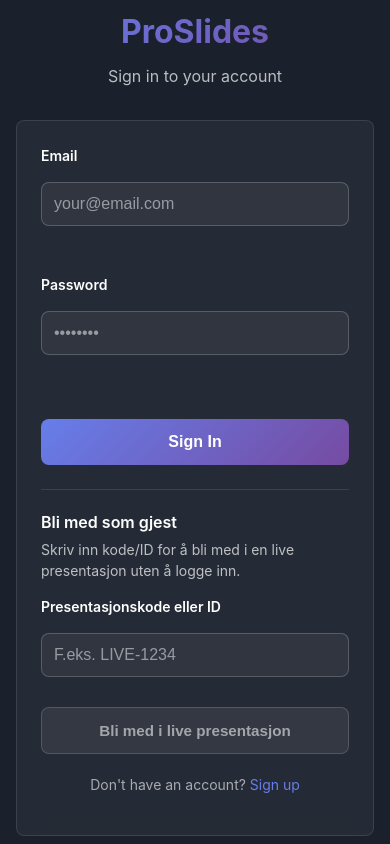
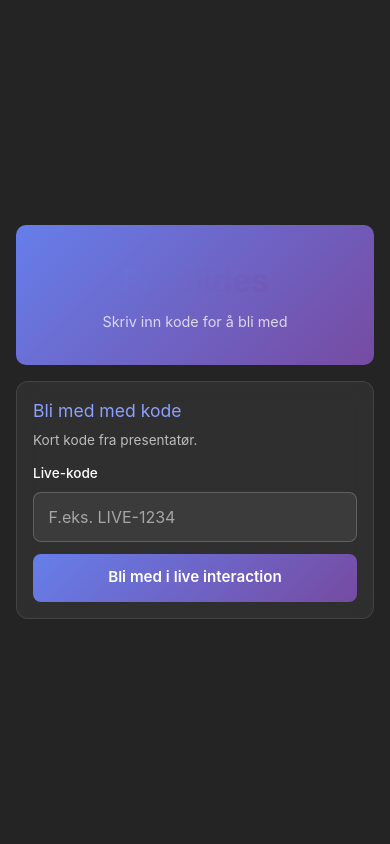
Before and after one commit to Baitedr/Bachelor_Gruppe1, a React (Vite) app in the folder frontend/: page / in a window 390 px wide. Built offline with nearby package versions, Linux system fonts and the light colour scheme.

Commit message:
Lagt til om aspect ratio er samme eller mindre enn mobilformat, ser man mobilversjon av nettsiden der man kan interacte med bla. polls

```diff
--- a/frontend/package.json
+++ b/frontend/package.json
@@ -17,6 +17,7 @@
     "tailwindcss": "^4.1.18"
   },
   "devDependencies": {
+    "@tailwindcss/vite": "^4.1.18",
     "@types/react": "^18.2.43",
     "@types/react-dom": "^18.2.17",
     "@vitejs/plugin-react": "^4.2.1",
@@ -24,6 +25,6 @@
     "eslint-plugin-react": "^7.33.2",
     "eslint-plugin-react-hooks": "^4.6.0",
     "eslint-plugin-react-refresh": "^0.4.5",
-    "vite": "^5.0.8"
+    "vite": "^7.3.1"
   }
 }
--- a/frontend/src/App.jsx
+++ b/frontend/src/App.jsx
@@ -4,7 +4,9 @@ import api from './services/api'
 import PresentationEditor from './components/PresentationEditor'
 import Login from './components/Login'
 import PollPage from './components/PollPage'
+import PhoneInteraction from './components/MobileComponents/PhoneInteraction'
 
+const MOBILE_BREAKPOINT = 768;
 
 function App() {
   const [apiStatus, setApiStatus] = useState(null)
@@ -13,6 +15,31 @@ function App() {
   const [currentPage, setCurrentPage] = useState('login')
   const [user, setUser] = useState(null)
   const [isAuthChecking, setIsAuthChecking] = useState(true)
+
+  const isMobileDevice = () => {
+    const hasSmallViewport = window.innerWidth <= MOBILE_BREAKPOINT
+    const isTouchDevice = window.matchMedia('(pointer: coarse)').matches
+    const userAgentIsMobile = /Mobi|Android|iPhone|iPad|iPod/i.test(navigator.userAgent)
+    return hasSmallViewport || isTouchDevice || userAgentIsMobile
+  }
+
+  useEffect(() => {
+    const checkMobile = () => {
+      const isMobile = isMobileDevice()
+      if (isMobile) {
+        setCurrentPage('phoneinteraction')
+      } else {
+        setCurrentPage((prevPage) => {
+          if (prevPage !== 'phoneinteraction') return prevPage
+          return user ? 'home' : 'login'
+        })
+      }
+    }
+
+    checkMobile()
+    window.addEventListener('resize', checkMobile)
+    return () => window.removeEventListener('resize', checkMobile)
+  }, [user])
 
   useEffect(() => {
     const restoreSession = async () => {
@@ -24,7 +51,12 @@ function App() {
       try {
         const data = await api.me()
         setUser(data.user)
-        setCurrentPage('home')
+
+        // Only set to home if we are not on mobile
+        const isMobile = isMobileDevice()
+        if (!isMobile) {
+          setCurrentPage('home')
+        }
       } catch (err) {
         await api.logout()
         setUser(null)
@@ -67,7 +99,7 @@ function App() {
 
   const handleLoginSuccess = (userData) => {
     setUser(userData)
-    setCurrentPage('home')
+    setCurrentPage(isMobileDevice() ? 'phoneinteraction' : 'home')
   }
 
   const handleLogout = async () => {
@@ -80,9 +112,13 @@ function App() {
     return <div className="App">Loading...</div>
   }
 
-  // If not logged in, show login page
-  if (!user) {
+  // If not logged in and not on phone interaction, show login page
+  if (!user && currentPage !== 'phoneinteraction') {
     return <Login onLoginSuccess={handleLoginSuccess} />
+  }
+
+  if (currentPage === 'phoneinteraction') {
+    return <PhoneInteraction />
   }
 
   return (
--- /dev/null
+++ b/frontend/src/CSScomponents/PhoneInteraction.css
@@ -0,0 +1,149 @@
+.phone-interaction-page {
+  position: fixed;
+  inset: 0;
+  width: 100%;
+  height: 100dvh;
+  overflow: hidden;
+  display: flex;
+  align-items: center;
+  justify-content: center;
+  padding: 1rem;
+}
+
+.phone-interaction-shell {
+  width: 100%;
+  max-width: 420px;
+}
+
+.phone-interaction-header {
+  text-align: center;
+  margin-bottom: 1rem;
+}
+
+.phone-interaction-header h1 {
+  margin: 0;
+  font-size: 2rem;
+  font-weight: 700;
+  color: white;
+  background: linear-gradient(135deg, #667eea 0%, #764ba2 100%);
+  -webkit-background-clip: text;
+  -webkit-text-fill-color: transparent;
+  background-clip: text;
+}
+
+.phone-interaction-header p {
+  margin: 0.35rem 0 0;
+  color: rgba(255, 255, 255, 0.75);
+  font-size: 0.9rem;
+}
+
+.phone-interaction-card {
+  background-color: rgba(255, 255, 255, 0.05);
+  border: 1px solid rgba(255, 255, 255, 0.1);
+  border-radius: 0.75rem;
+  padding: 1rem;
+  -webkit-backdrop-filter: blur(10px);
+  backdrop-filter: blur(10px);
+}
+
+.phone-interaction-card h2 {
+  margin: 0 0 0.4rem;
+  font-size: 1.1rem;
+  color: #8da0ff;
+}
+
+.phone-interaction-card-description {
+  margin: 0 0 0.75rem;
+  font-size: 0.85rem;
+  color: rgba(255, 255, 255, 0.68);
+}
+
+.phone-interaction-join-form {
+  display: flex;
+  flex-direction: column;
+  gap: 0.55rem;
+}
+
+.phone-interaction-join-form label {
+  color: white;
+  font-size: 0.85rem;
+  font-weight: 500;
+}
+
+.phone-interaction-join-form input {
+  width: 100%;
+  padding: 0.75rem 0.9rem;
+  border-radius: 0.5rem;
+  border: 1px solid rgba(255, 255, 255, 0.2);
+  background-color: rgba(255, 255, 255, 0.06);
+  color: white;
+  font-size: 1rem;
+}
+
+.phone-interaction-join-form input::placeholder {
+  color: rgba(255, 255, 255, 0.55);
+}
+
+.phone-interaction-join-form input:focus {
+  outline: none;
+  border-color: #667eea;
+  box-shadow: 0 0 0 3px rgba(102, 126, 234, 0.35);
+}
+
+.phone-interaction-join-form button {
+  width: 100%;
+  margin-top: 0.2rem;
+  padding: 0.78rem 1rem;
+  border: none;
+  border-radius: 0.5rem;
+  background: linear-gradient(135deg, #667eea 0%, #764ba2 100%);
+  color: white;
+  font-weight: 600;
+  font-size: 0.95rem;
+  cursor: pointer;
+}
+
+.phone-interaction-join-form button:disabled {
+  opacity: 0.65;
+  cursor: not-allowed;
+}
+
+.phone-interaction-alert {
+  margin-top: 0.75rem;
+  padding: 0.7rem 0.85rem;
+  border-radius: 0.5rem;
+  border: 1px solid;
+}
+
+.phone-interaction-alert h3 {
+  margin: 0 0 0.15rem;
+  font-size: 0.9rem;
+}
+
+.phone-interaction-alert p {
+  margin: 0;
+  font-size: 0.84rem;
+  line-height: 1.35;
+}
+
+.phone-interaction-alert.error {
+  border-color: #ef4444;
+  background-color: rgba(239, 68, 68, 0.14);
+  color: #fecaca;
+}
+
+.phone-interaction-alert.success {
+  border-color: #22c55e;
+  background-color: rgba(34, 197, 94, 0.14);
+  color: #bbf7d0;
+}
+
+@media (max-height: 620px) {
+  .phone-interaction-header h1 {
+    font-size: 1.65rem;
+  }
+
+  .phone-interaction-card {
+    padding: 0.85rem;
+  }
+}
--- /dev/null
+++ b/frontend/src/components/MobileComponents/PhoneInteraction.tsx
@@ -0,0 +1,138 @@
+import React, { useState, useEffect } from 'react';
+import '../../CSScomponents/PhoneInteraction.css';
+
+interface JoinStatus {
+    type: 'success' | 'error' | null;
+    title: string;
+    message: string;
+}
+
+interface JoinResponse {
+    message?: string;
+    error?: string;
+}
+
+const PhoneInteraction: React.FC = () => {
+    const [joinCode, setJoinCode] = useState<string>('');
+    const [isJoining, setIsJoining] = useState<boolean>(false);
+    const [joinStatus, setJoinStatus] = useState<JoinStatus>({
+        type: null,
+        title: '',
+        message: '',
+    });
+
+    useEffect(() => {
+        setJoinStatus({ type: null, title: '', message: '' });
+    }, []);
+
+    const extractErrorMessage = (error: unknown): string => {
+        if (error instanceof Error && error.message) {
+            return error.message;
+        }
+        return 'Noe gikk galt. Prøv igjen.';
+    };
+
+    const handleJoinInteraction = async (event: React.FormEvent) => {
+        event.preventDefault();
+
+        const normalizedCode = joinCode.trim().toUpperCase();
+
+        if (!normalizedCode) {
+            setJoinStatus({
+                type: 'error',
+                title: 'Kode mangler',
+                message: 'Skriv inn en gyldig kode for å bli med i live interaction.',
+            });
+            return;
+        }
+
+        if (normalizedCode.length < 4) {
+            setJoinStatus({
+                type: 'error',
+                title: 'For kort kode',
+                message: 'Koden må være minst 4 tegn.',
+            });
+            return;
+        }
+
+        setIsJoining(true);
+        setJoinStatus({ type: null, title: '', message: '' });
+
+        try {
+            const response = await fetch('/api/interactions/join', {
+                method: 'POST',
+                headers: {
+                    'Content-Type': 'application/json',
+                },
+                body: JSON.stringify({ code: normalizedCode }),
+            });
+
+            const payload = (await response.json().catch(() => ({}))) as JoinResponse;
+
+            if (!response.ok) {
+                const backendMessage = payload?.error || payload?.message;
+                throw new Error(backendMessage || 'Fant ikke live interaction for denne koden.');
+            }
+
+            setJoinStatus({
+                type: 'success',
+                title: 'Tilkoblet',
+                message: payload?.message || 'Du er nå koblet til live interaction.',
+            });
+            setJoinCode('');
+        } catch (err: unknown) {
+            const isNetworkError = err instanceof TypeError;
+            setJoinStatus({
+                type: 'error',
+                title: 'Kunne ikke koble til',
+                message: isNetworkError
+                    ? 'Får ikke kontakt med server akkurat nå. Sjekk tilkoblingen og prøv igjen.'
+                    : extractErrorMessage(err),
+            });
+        } finally {
+            setIsJoining(false);
+        }
+    };
+
+    return (
+        <div className="phone-interaction-page">
+            <div className="phone-interaction-shell">
+                <header className="phone-interaction-header">
+                    <h1>ProSlides</h1>
+                    <p>Skriv inn kode for å bli med</p>
+                </header>
+
+                <section className="phone-interaction-card">
+                    <h2>Bli med med kode</h2>
+                    <p className="phone-interaction-card-description">
+                        Kort kode fra presentatør.
+                    </p>
+
+                    <form className="phone-interaction-join-form" onSubmit={handleJoinInteraction}>
+                        <label htmlFor="liveInteractionCode">Live-kode</label>
+                        <input
+                            id="liveInteractionCode"
+                            type="text"
+                            value={joinCode}
+                            onChange={(event) => setJoinCode(event.target.value)}
+                            placeholder="F.eks. LIVE-1234"
+                            autoComplete="off"
+                        />
+                        <button type="submit" disabled={isJoining}>
+                            {isJoining ? 'Kobler til...' : 'Bli med i live interaction'}
+                        </button>
+                    </form>
+
+                    {joinStatus.type && (
+                        <div className={`phone-interaction-alert ${joinStatus.type}`} role="status" aria-live="polite">
+                            <h3>{joinStatus.title}</h3>
+                            <p>{joinStatus.message}</p>
+                        </div>
+                    )}
+                </section>
+            </div>
+        </div>
+    );
+};
+
+export default PhoneInteraction;
--- a/frontend/src/index.css
+++ b/frontend/src/index.css
@@ -1,3 +1,5 @@
+@import "tailwindcss";
+
 :root {
   font-family: Inter, system-ui, Avenir, Helvetica, Arial, sans-serif;
   line-height: 1.5;
@@ -23,10 +25,18 @@ body {
   margin: 0;
   min-width: 320px;
   min-height: 100vh;
+  overflow-x: hidden;
 }
 
 #root {
-  max-width: 1280px;
+  width: 100%;
+  max-width: 100%;
   margin: 0 auto;
-  padding: 2rem;
+  padding: clamp(0.75rem, 3vw, 2rem);
 }
+
+@media (min-width: 1024px) {
+  #root {
+    max-width: 1280px;
+  }
+}
--- a/frontend/vite.config.js
+++ b/frontend/vite.config.js
@@ -1,9 +1,10 @@
 import { defineConfig } from 'vite'
 import react from '@vitejs/plugin-react'
+import tailwindcss from '@tailwindcss/vite'
 
 // https://vitejs.dev/config/
 export default defineConfig({
-  plugins: [react()],
+  plugins: [react(), tailwindcss()],
   server: {
     port: 5173,
     proxy: {
```
Also changed, not shown: 1 other file (tests, documents, lock files or other folders).
